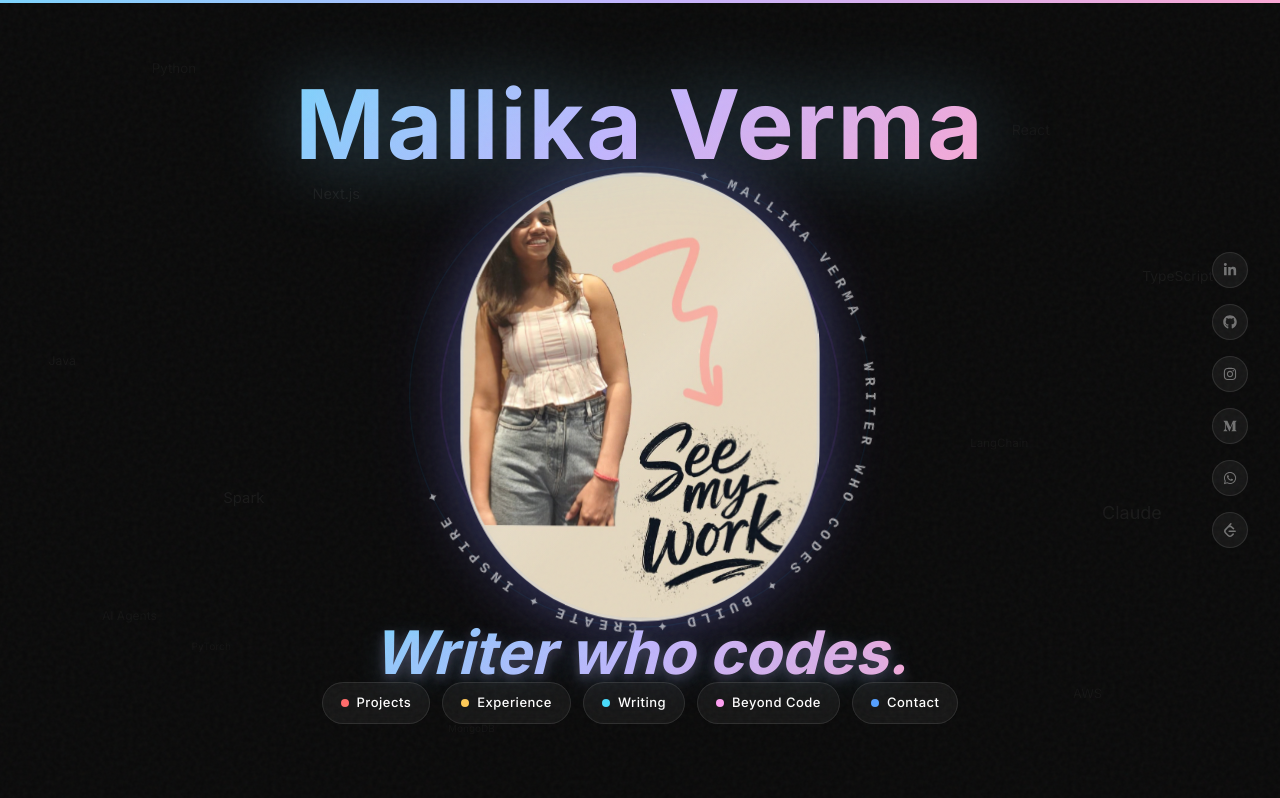
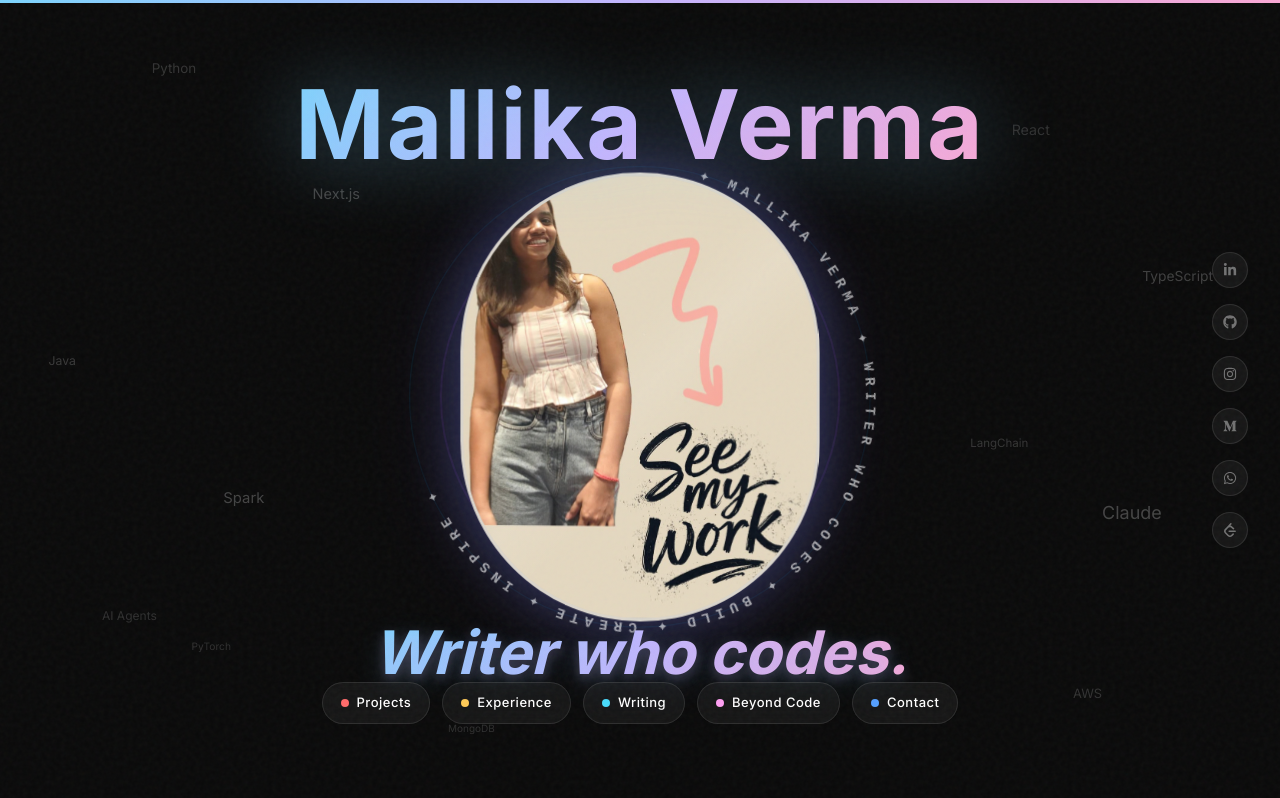
Before and after one commit to Mallika-coder/my-portfolio, a Next.js app: page / in a window 1280 px wide. Shown: the top 798 px of the page. Built offline with nearby package versions, Linux system fonts and the light colour scheme; a web font is replaced by a local one.

Commit message:
Make floating skills visible: opacity from 0.08 to 0.30

```diff
--- a/src/app/page.tsx
+++ b/src/app/page.tsx
@@ -85,7 +85,7 @@ export default function Home() {
             ].map((skill, i) => (
               <div
                 key={i}
-                className={`absolute ${skill.size} text-white/[0.08] font-[var(--font-mono)] animate-[particle-float_5s_ease-in-out_infinite]`}
+                className={`absolute ${skill.size} text-white/30 font-[var(--font-mono)] animate-[particle-float_5s_ease-in-out_infinite]`}
                 style={{ top: skill.top, left: skill.left, right: skill.right, bottom: skill.bottom, animationDelay: skill.delay } as React.CSSProperties}
               >
                 {skill.text}
```
